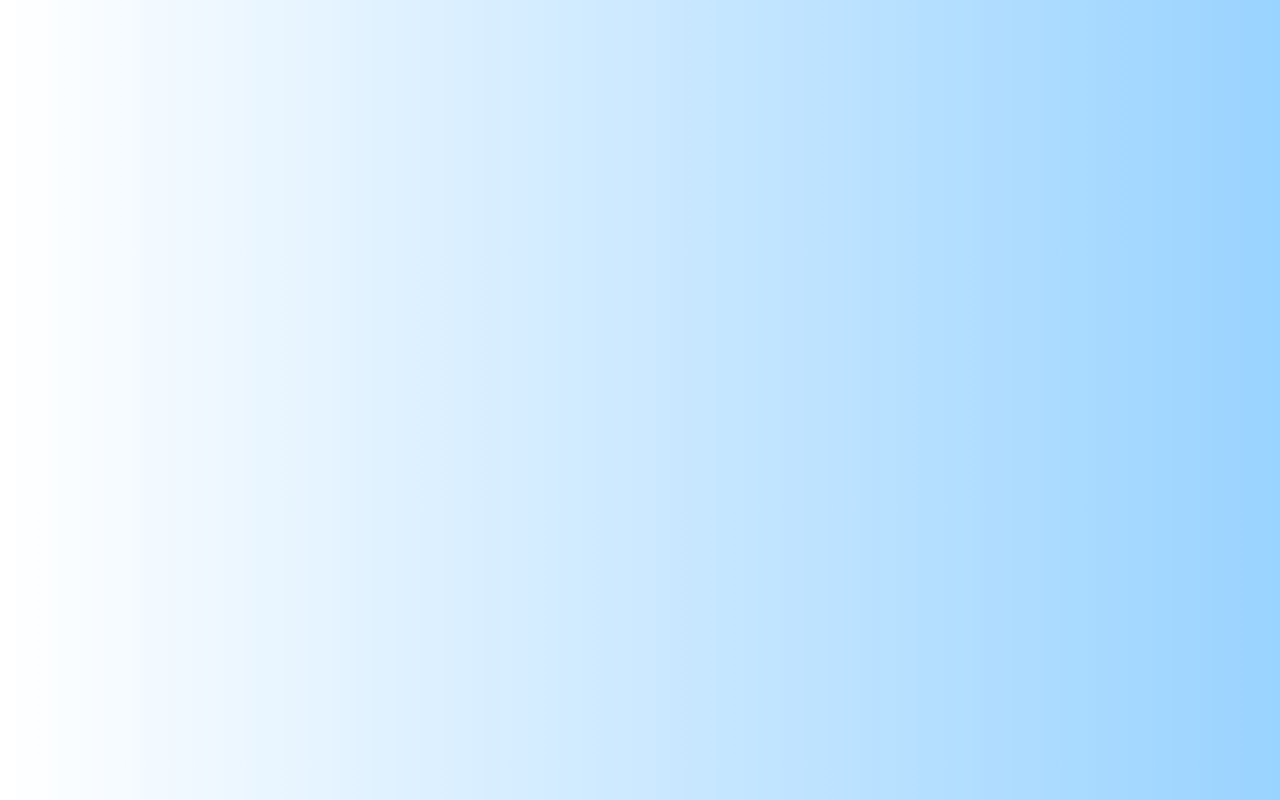
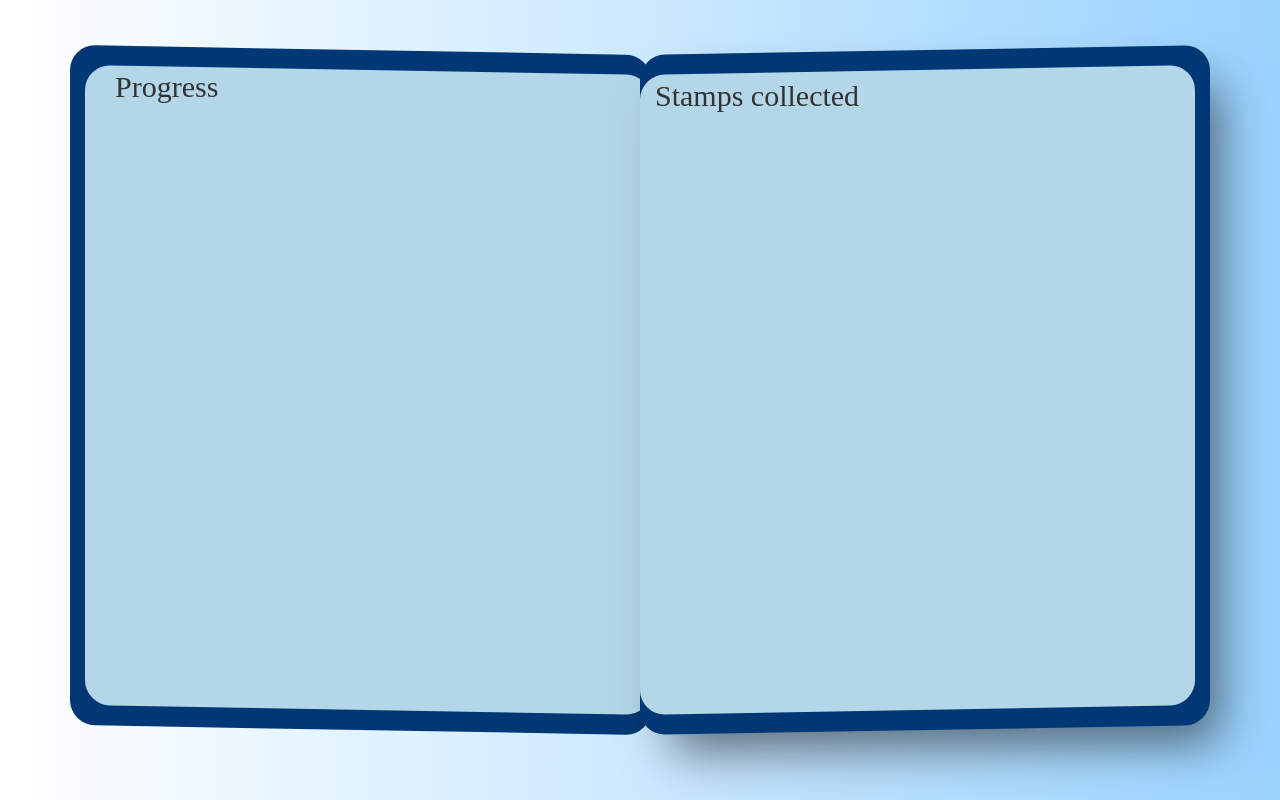
Before and after one commit to GeorgeFNYC/phase-3-front-end, a React (Create React App) app: page /progress in a window 1280 px wide. Before the commit this address had no page. Built offline with nearby package versions, Linux system fonts and the light colour scheme; a web font is replaced by a local one.

Commit message:
addded stamp images for BK/MAN

```diff
--- a/src/components/App.js
+++ b/src/components/App.js
@@ -2,11 +2,12 @@
 import '../App.css';
 import Login from './Login'
 import Welcome from './Welcome'
+import Progress from './Progress'
 
 
 
 //import { useState } from 'react'
-import { Route, Routes } from 'react-router-dom'
+import { Routes, Route } from 'react-router-dom'
 
 function App() {
 
@@ -17,6 +18,7 @@ function App() {
       <Routes>
         <Route exact path="/login" element={<Login />}></Route>
         <Route exact path='/welcome' element={<Welcome />}></Route>
+        <Route exact path='/progress' element={<Progress />}></Route>
       </Routes>
     </>
   );
--- a/src/components/Login.js
+++ b/src/components/Login.js
@@ -8,7 +8,7 @@ import React from 'react'
 function Login() {
   return (
     <div className="container">
-    <div id='topRow' className='row'></div>
+    <div className='row topRow'></div>
 
     <div className='col-lg-3'></div>
 
--- a/src/components/Progress.js
+++ b/src/components/Progress.js
@@ -1,9 +1,21 @@
 import React from 'react'
+
+import '../App.css'
 
 function Progress() {
   return (
     <div className='container'>
-
+        <div className='row topRow'></div>
+        <div className='col-lg-12 bookCover'>
+            <div className='col-lg-12 insideBook'>
+                <div className='col-lg-6 leftContent'>
+                    <h2>Progress</h2>
+                </div>
+                <div className='col-lg-6 rightContent'>
+                    <h2>Stamps collected</h2>
+                </div>
+            </div>
+        </div>
     </div>
   )
 }
--- a/src/components/Welcome.js
+++ b/src/components/Welcome.js
@@ -1,19 +1,19 @@
+import React from 'react'
+
 import '../App.css';
-
-import React from 'react'
 
 function Welcome() {
   return (
     <div className='container'>
-        <div id='topRow' className='row'></div>
+        <div className='row topRow'></div>
 
-        <div id='welcomeDiv' className='col-lg-12'>
-          <div id='insideBook' className='col-lg-12'>
-            <div className='col-lg-6'id='visitedContent'>
+        <div className='col-lg-12 bookCover'>
+          <div className='col-lg-12 insideBook'>
+            <div className='col-lg-6 leftContent'>
               <h2>Visited</h2>
               <p>Restaurant 1</p>
             </div>
-            <div className='col-lg-6' id='wishlistContent'>
+            <div className='col-lg-6 rightContent'>
               <h2>Wishlist</h2>
               <p>Restaurant 1</p>
             </div>
--- a/src/index.css
+++ b/src/index.css
@@ -16,7 +16,7 @@ code {
 
 }
 /*******************************   Login/ Landing Page Component  ***************************************/
-#topRow {
+.topRow {
   margin-top: 50px;
 }
 #ressportHP {
@@ -76,7 +76,7 @@ code {
   padding: 12px;
   margin-bottom: 6px;
 } */
-#welcomeDiv:before {
+.bookCover:before {
   content: '';
   position: absolute;
   top: 0;
@@ -87,7 +87,7 @@ code {
   transform: skew(0deg, 1deg);
   border-radius: 25px;
 }
-#welcomeDiv:after {
+.bookCover:after {
   content: '';
   position: absolute;
   top: 0;
@@ -100,7 +100,7 @@ code {
   z-index: 0;
   box-shadow: 20px 28px 49px -10px rgba(0,0,0,0.53);
 }
-#insideBook:before {
+.insideBook:before {
   content: '';
   position: absolute;
   top: 0;
@@ -112,7 +112,7 @@ code {
   border-radius: 25px;
   margin-top: 20px;
 }
-#insideBook:after {
+.insideBook:after {
   content: '';
   position: absolute;
   top: 0;
@@ -126,10 +126,10 @@ code {
   margin-top: 20px;
 }
 
-#visitedContent {
+.leftContent {
   position: relative;
 }
-#wishlistContent {
+.rightContent {
   position: relative;
   z-index: 2;
   margin-top: 9px;
```
Also changed, not shown: src/brooklynStamp.png (added), src/manhattanStamp.png (added).
